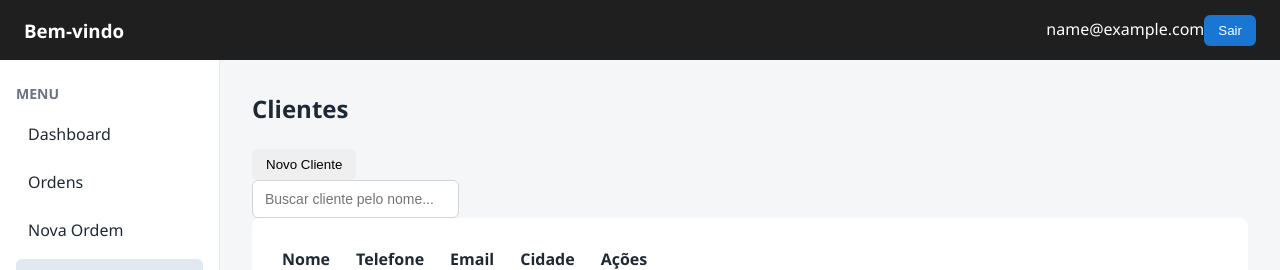
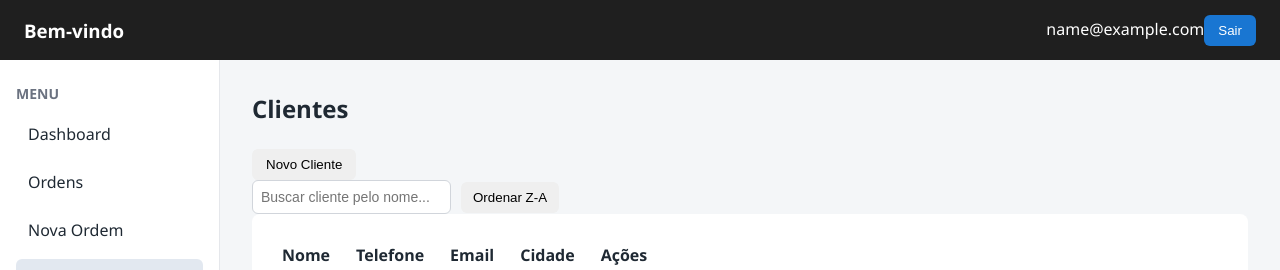
Before and after one commit to Mercesz/sistema-ordens-servico, a React (Vite) app: page /clientes in a window 1280 px wide. Shown: the top 270 px of the page. Built offline with nearby package versions, Linux system fonts and the light colour scheme; sample sign-in values are in the browser's storage.

Commit message:
feat:Adicionando ordenação de A-Z e de Z-A na lista de clientes

```diff
--- a/src/App.css
+++ b/src/App.css
@@ -464,3 +464,13 @@ td button {
     padding: 5px 8px;
     cursor: pointer;
 }
+
+.input-busca {
+    padding: 8px;
+    margin-right: 10px;
+}
+
+.btn-secondary {
+    padding: 8px 12px;
+    cursor: pointer;
+}
--- a/src/pages/Clientes.jsx
+++ b/src/pages/Clientes.jsx
@@ -6,6 +6,7 @@ export default function Clientes() {
   const [showModal, setShowModal] = useState(false);
   const [clienteEditando, setClienteEditando] = useState(null);
   const [busca, setBusca] = useState("");
+  const [ordem, setOrdem] = useState("asc");
 
   const [clientes, setClientes] = useState(() => {
     try {
@@ -41,9 +42,17 @@ export default function Clientes() {
     });
   };
 
-  const clientesFiltrados = clientes.filter((cliente) =>
-    cliente.nome.toLowerCase().includes(busca.toLowerCase())
-  );
+  const clientesFiltrados = clientes
+    .filter((cliente) =>
+      cliente.nome.toLowerCase().includes(busca.toLowerCase())
+    )
+    .sort((a, b) => {
+      if (ordem === "asc") {
+        return a.nome.localeCompare(b.nome);
+      } else {
+        return b.nome.localeCompare(a.nome);
+      }
+    });
 
   const handleSubmit = (e) => {
     e.preventDefault();
@@ -128,6 +137,14 @@ Cidade: ${cliente.cidade}`
         onChange={(e) => setBusca(e.target.value)}
         className="input-busca"
       />
+
+      <button
+        onClick={() => setOrdem(ordem === "asc" ? "desc" : "asc")}
+        className="btn-secondary"
+      >
+        Ordenar {ordem === "asc" ? "Z-A" : "A-Z"}
+      </button>
+
 
       {/* TABELA */}
       <div className="table-container">
```
